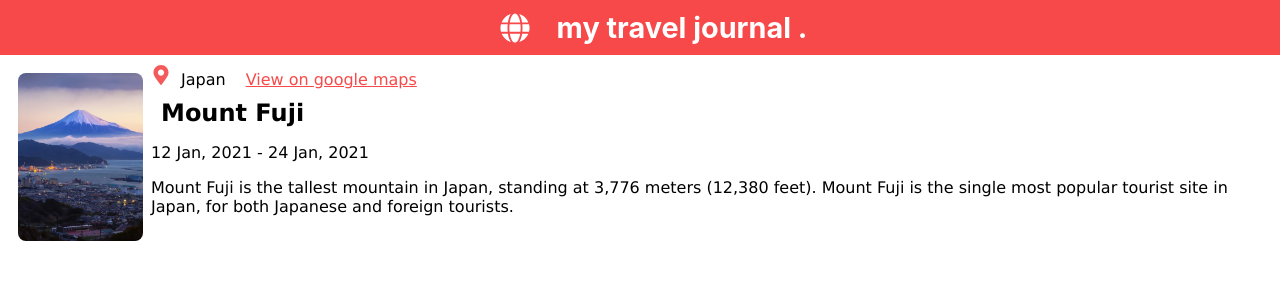
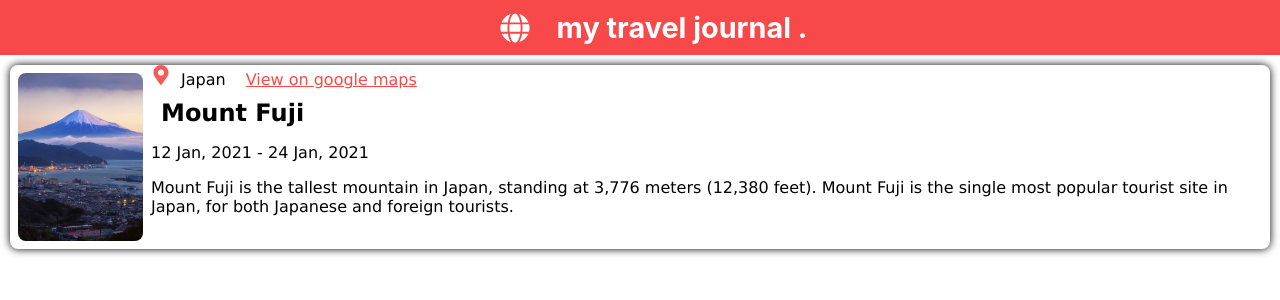
Before and after one commit to oussama1603/Travel-journal, a React (Vite) app: page / in a window 1280 px wide. Shown: the top 300 px of the page. Built offline with nearby package versions, Linux system fonts and the light colour scheme.

Commit message:
Update style.css

```diff
--- a/style.css
+++ b/style.css
@@ -25,7 +25,7 @@ header{
   font-family: Verdana, Geneva, Tahoma, sans-serif;
   border: none;
   border-radius: 8px;
-  box-shadow: 0px 0px px;
+  box-shadow: 0px 0px 8px;
 
 }
 .main-image-container{
```
